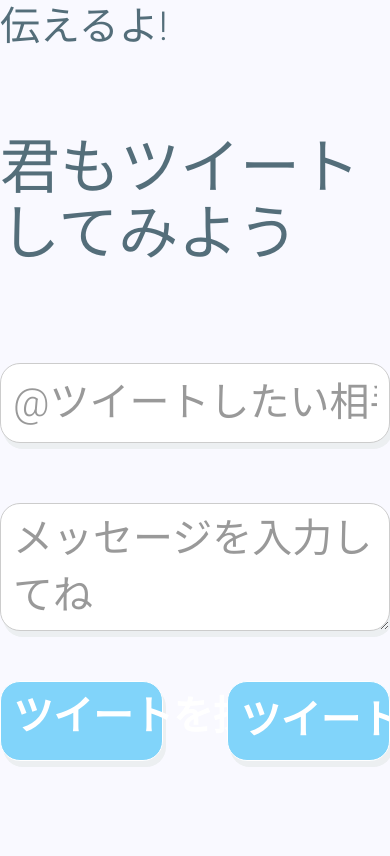
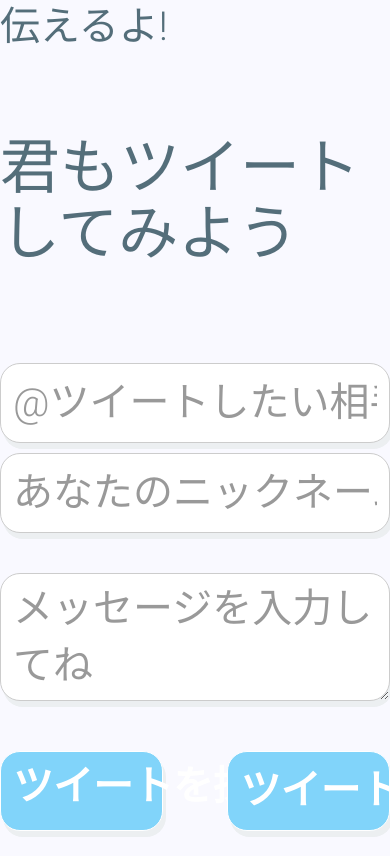
Before and after one commit to TakashiOshikawa/ShyMotionFront, a website: page main/top.jade in a window 390 px wide. Shown: the part 765-1621 px from the top of the page. Before the commit the page ends 1551 px from the top, so only its background shows below. Drawn offline with nearby package versions, Linux system fonts and the light colour scheme; files that its build step writes are made by us from their sources.

Commit message:
post secret nickname

```diff
--- a/main/top.jade
+++ b/main/top.jade
@@ -25,7 +25,8 @@ html
         form#tweet_form.col-lg-offset-3.col-md-6.col-sm-12.col-xs-12
           div.row.form-group
             input#twitter_user_id.form-control.margin-6.big-input(type="text" placeholder="@ツイートしたい相手のID" name="user_id")
-            textarea#tweet_body.form-control.margin-top-60.big-textarea(name="body" placeholder="メッセージを入力してね")
+            input#secret_nickname.form-control.margin-top-10.big-input(type="text" placeholder="あなたのニックネーム(任意)" name="secret_nickname")
+            textarea#tweet_body.form-control.margin-top-40.big-textarea(name="body" placeholder="メッセージを入力してね")
             a.col-xs-5.btn.big-btn.margin-top-40.shy-btn(href="./search_top")
               label.font-white ツイートを探す
             input.col-xs-offset-2.col-xs-5.btn.big-btn.margin-top-40.shy-btn(type="button" onclick="postTweet(); return false;" value="ツイート" )
--- a/main/top_assets/css/main.css
+++ b/main/top_assets/css/main.css
@@ -39,6 +39,10 @@
   .margin-both-20 {
     margin-top: 10px;
     margin-bottom: 10px;
+  }
+
+  .margin-top-10 {
+    margin-top: 5px;
   }
 
   .margin-top-40 {
@@ -136,6 +140,10 @@
   .margin-both-20 {
     margin-top: 20px;
     margin-bottom: 20px;
+  }
+
+  .margin-top-10 {
+    margin-top: 10px;
   }
 
   .margin-top-40 {
--- a/main/top_assets/js/main.js
+++ b/main/top_assets/js/main.js
@@ -20,12 +20,12 @@ var getTweet = function () {
 var postTweet = function () {
 
 	var twitter_user_id = document.getElementById('twitter_user_id').value;
+	var secret_nickname = document.getElementById('secret_nickname').value;
 	var body            = document.getElementById('tweet_body').value;
-	// TODO secret_nick_nameを入力させる
-	var secret_nick_name = '';
 
 	// validate
 	var check_flg = inputLengthValidation(twitter_user_id, 15, '※ユーザーIDは15文字以内で入力してね', true);
+	check_flg = check_flg == true ? inputLengthValidation(secret_nickname, 15, '※ニックネームは15文字以内で入力してね', check_flg) : false;
 	check_flg = check_flg == true ? inputLengthValidation(body, 140, '※メッセージは140文字以内で入力してね', check_flg) : false;
 
 	var url = BACK_BASE_URL + 'tweet';
@@ -34,7 +34,7 @@ var postTweet = function () {
 		request
 		.post(url)
 		.type('form')
-		.send({ user_id: twitter_user_id, body: body, secret_nick_name: secret_nick_name })
+		.send({ user_id: twitter_user_id, body: body, secret_nick_name: secret_nickname })
 		.end(function(err, res){
 			var parsed_tweet = JSON.parse(res.text);
 			// TODO URLは帰ってきた値に飛ぶ
```
